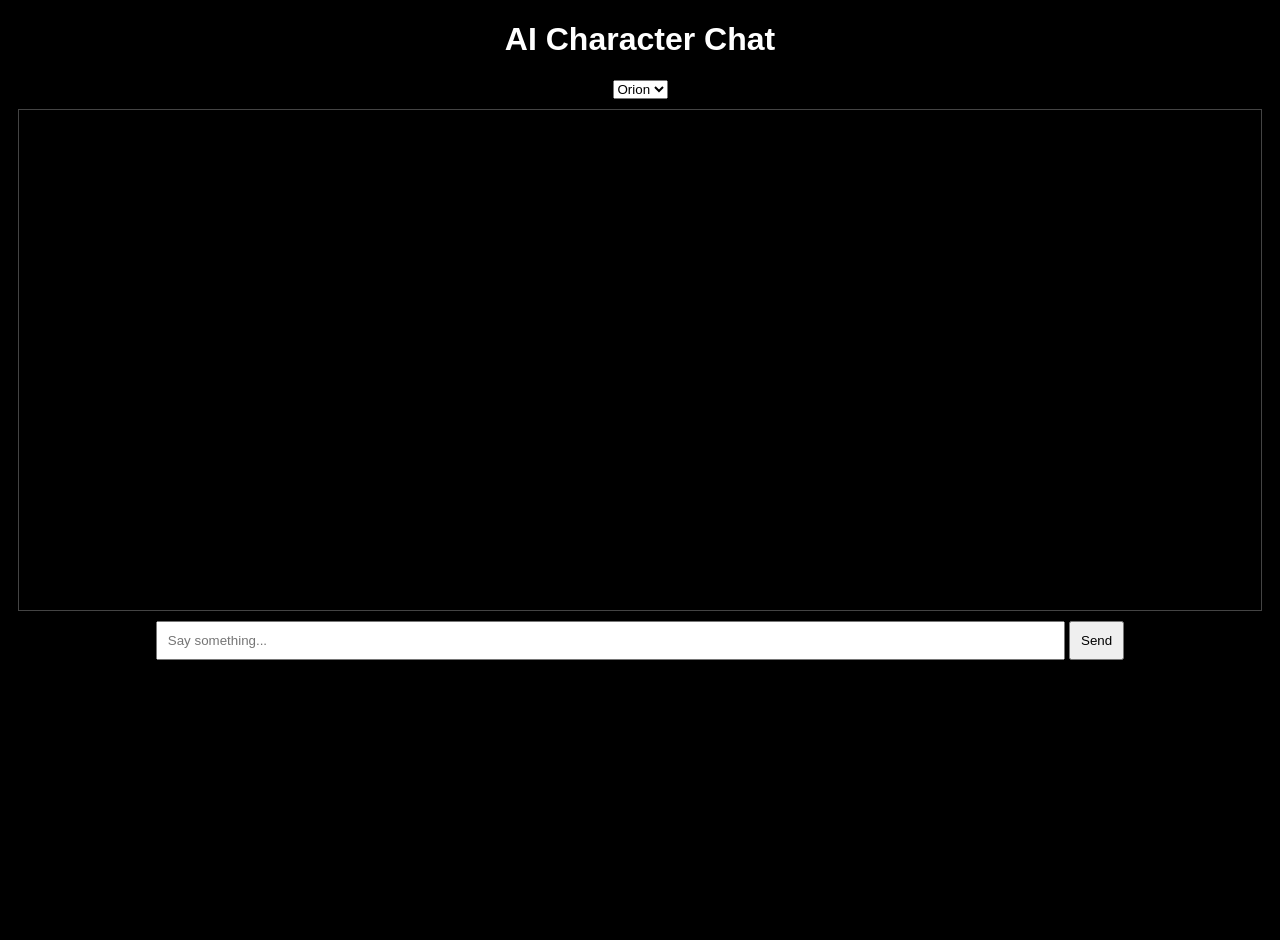
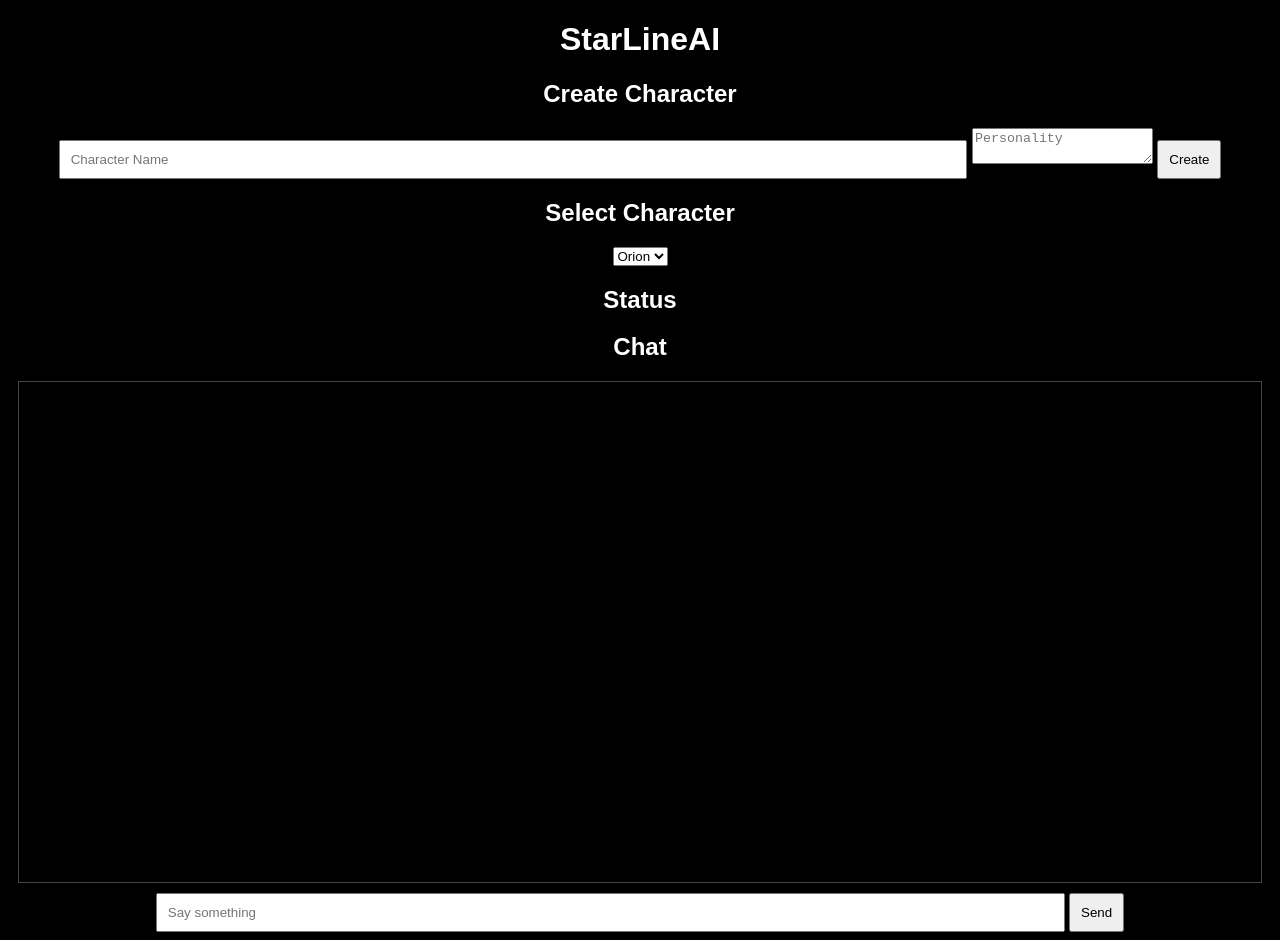
Before and after one commit to NovaStarShaker/StarLineAI, a plain HTML site: page index.html in a window 1280 px wide. Before the commit the page ends 800 px from the top, so only its background shows below. Drawn offline with Linux system fonts and the light colour scheme.

Commit message:
Update index.html

```diff
--- a/index.html
+++ b/index.html
@@ -2,21 +2,39 @@
 <html>
 <head>
   <meta charset="UTF-8">
-  <title>AI Character App</title>
+  <title>StarLineAI</title>
   <link rel="stylesheet" href="style.css">
 </head>
 <body>
 
-<h1>AI Character Chat</h1>
+<h1>StarLineAI</h1>
 
-<select id="characterSelect"></select>
+<section id="characterCreator">
+  <h2>Create Character</h2>
+  <input id="charName" placeholder="Character Name">
+  <textarea id="charPersonality" placeholder="Personality"></textarea>
+  <button onclick="createCharacter()">Create</button>
+</section>
 
-<div id="chat"></div>
+<section id="characterSelectSection">
+  <h2>Select Character</h2>
+  <select id="characterSelect"></select>
+</section>
 
-<input id="userInput" placeholder="Say something..." />
-<button onclick="sendMessage()">Send</button>
+<section id="statusPanel">
+  <h2>Status</h2>
+  <pre id="statusDisplay"></pre>
+</section>
+
+<section id="chatSection">
+  <h2>Chat</h2>
+  <div id="chat"></div>
+  <input id="userInput" placeholder="Say something">
+  <button onclick="sendMessage()">Send</button>
+</section>
 
 <script src="characters.js"></script>
 <script src="app.js"></script>
+
 </body>
 </html>
```
